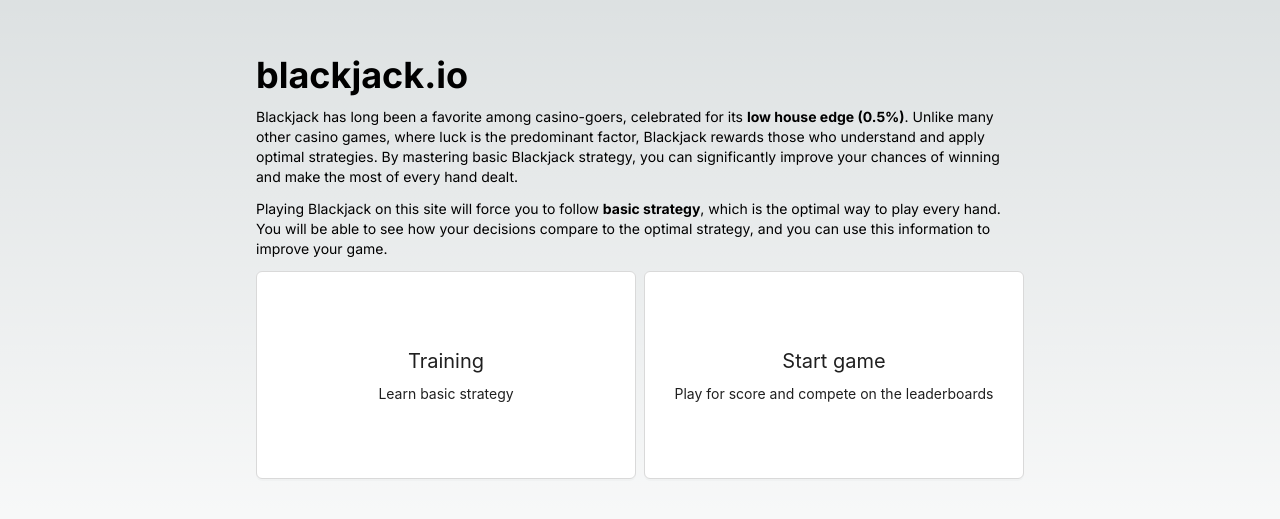
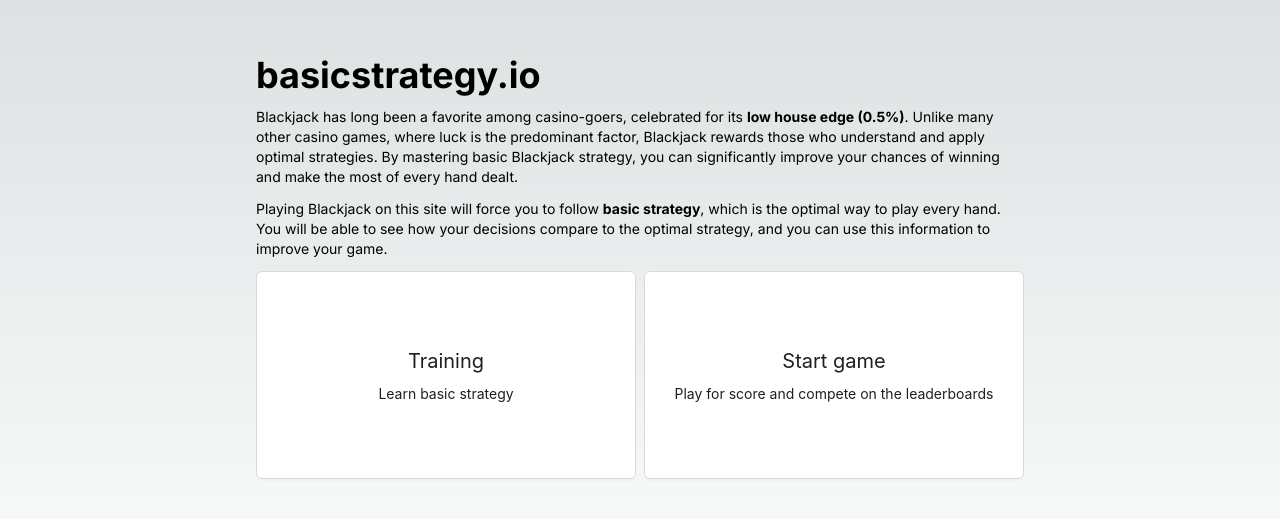
Before and after one commit to FunOrange/basicstrategy.io, a Next.js app: page / in a window 1280 px wide. Shown: the part 133-652 px from the top of the page. Built offline with nearby package versions, Linux system fonts and the light colour scheme.

Commit message:
fix title

```diff
--- a/app/Home.tsx
+++ b/app/Home.tsx
@@ -25,7 +25,7 @@
     <main className='flex items-center justify-center w-screen h-screen'>
       {gameMode === undefined && (
         <div className='flex flex-col gap-3'>
-          <h1 className='text-4xl font-bold'>blackjack.io</h1>
+          <h1 className='text-4xl font-bold'>basicstrategy.io</h1>
           <p className='max-w-screen-md text-sm'>
             Blackjack has long been a favorite among casino-goers, celebrated for its <b>low house edge (0.5%)</b>.
             Unlike many other casino games, where luck is the predominant factor, Blackjack rewards those who understand
```
